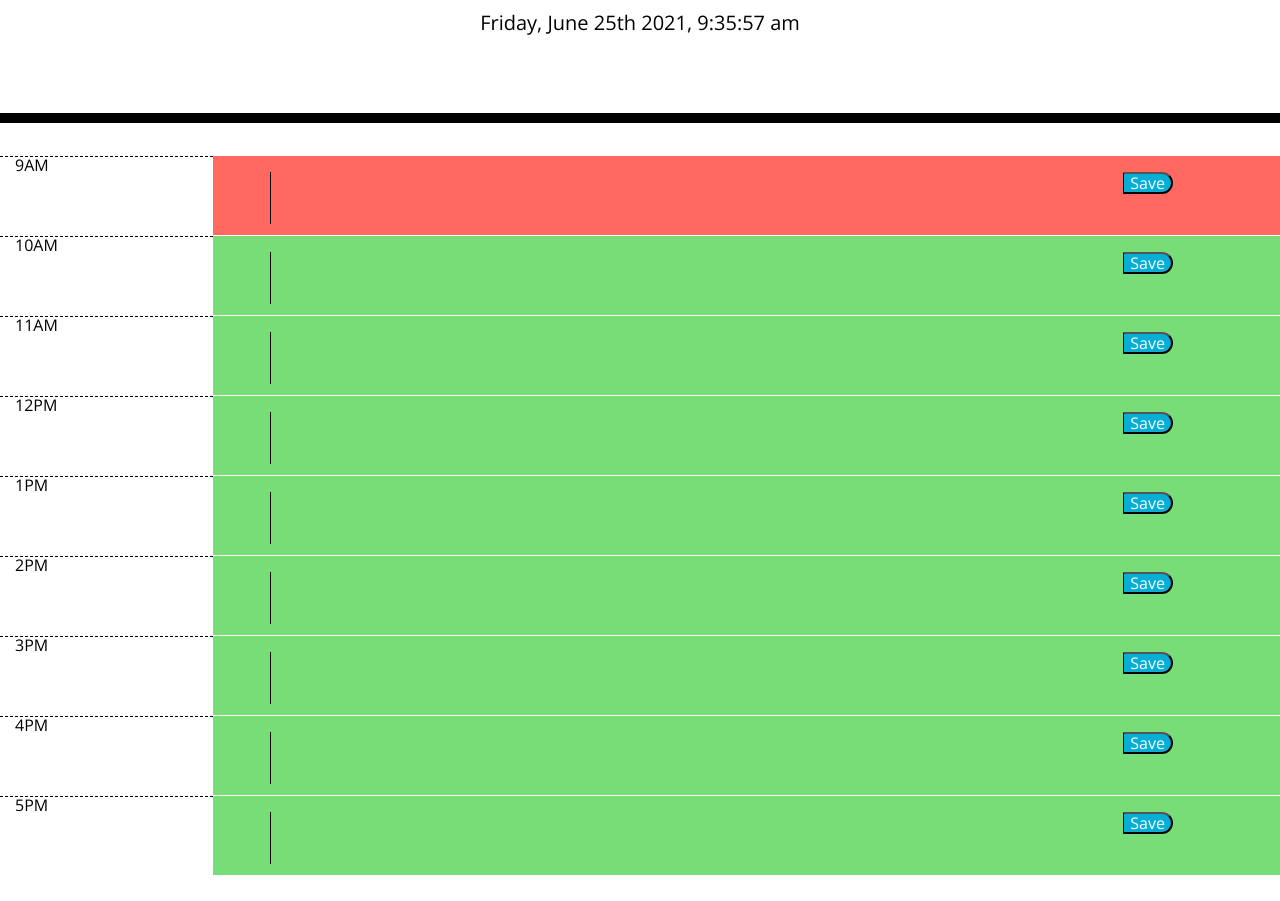
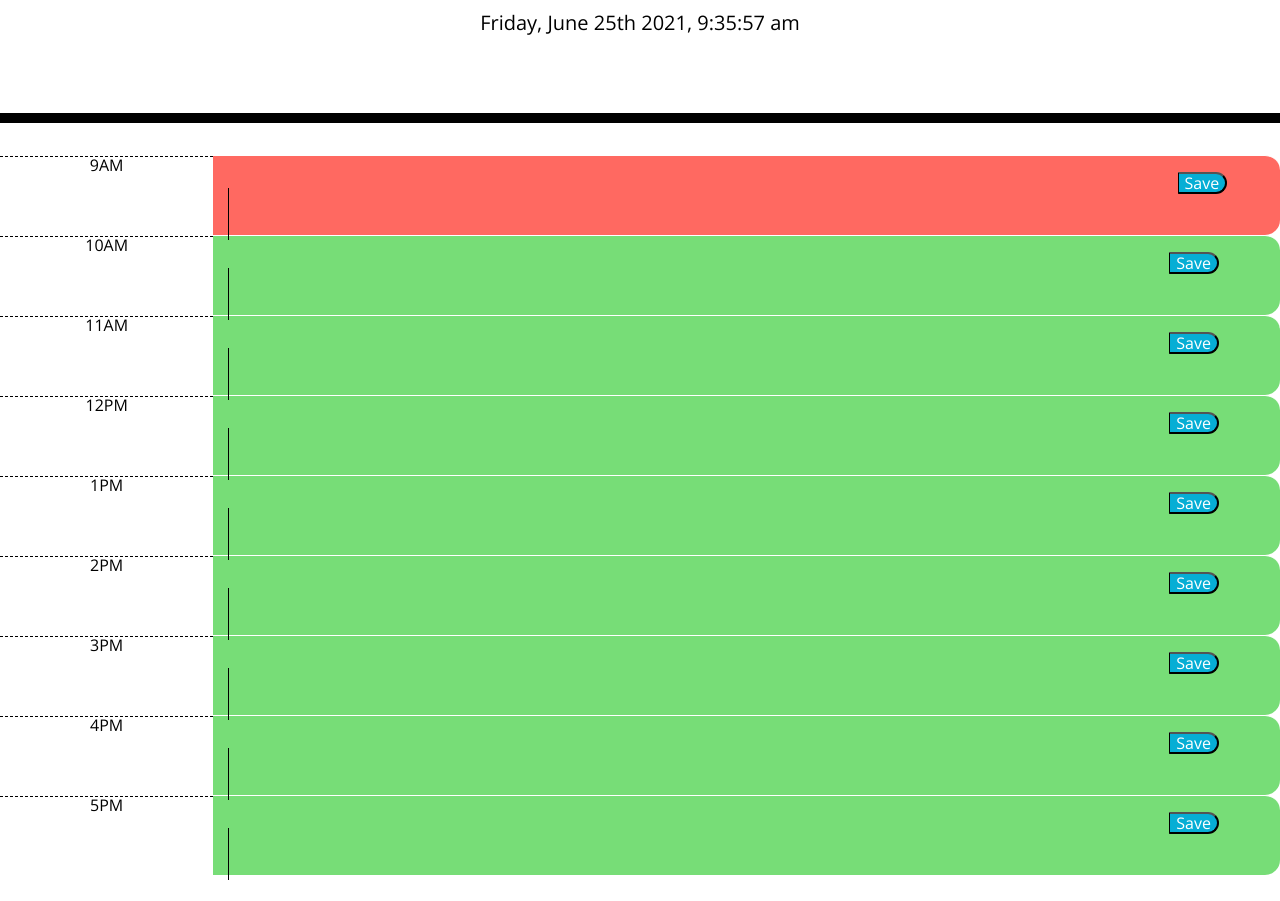
Before and after one commit to webdev410/daily-planner, a plain HTML site: page index.html in a window 1280 px wide. Shown: the part 181-1082 px from the top of the page. Drawn offline with nearby package versions, Linux system fonts and the light colour scheme.

Commit message:
fixed styling and updated readme. everything is working

```diff
--- a/assets/css/style.css
+++ b/assets/css/style.css
@@ -11,7 +11,7 @@ textarea {
   color: #000000;
   border-left: 1px solid black;
   padding: 10px;
-  /* width: 100%; */
+  width: 100%;
 }
 
 .jumbotron {
--- a/assets/js/script.js
+++ b/assets/js/script.js
@@ -33,25 +33,18 @@ $(document).ready(function () {
 
             if (i === currentTime) {
                 console.log('present');
-                $("#hour" + i).addClass("present");
-                $("#hr" + i).addClass("present");
-                // $(".row").removeClass("past future");
-
-
+                $("#hour" + i).addClass("time-block present");
+                // $("#hr" + i).addClass("present");
             }
              else if (i < currentTime) {
                 console.log('past');
-                $("#hour" + i).addClass("past");
-                $("#hr" + i).addClass("past");
-                // $(".row").removeClass("present future");
-
+                $("#hour" + i).addClass("time-block past");
+                // $("#hr" + i).addClass("past");
             }
             else {
                 console.log('future');
-                $("#hour" + i).addClass("future");
-                $("#hr" + i).addClass("future");
-            //    $(".row").removeClass("past present");
-
+                $("#hour" + i).addClass("time-block future");
+                // $("#hr" + i).addClass("future");
             }
 
             console.log("i: ", i)
--- a/index.html
+++ b/index.html
@@ -20,19 +20,23 @@
       <p id="currentDay" class="lead"></p>
     </header>
     <!-- Main Section -->
+
     <div class="container-fluid">
+
       <div class="row" id="hour9">
         <div class="hour col-2">9AM</div>
-        <div class="description col-8">
-          <textarea class="task" id="hr9"></textarea>
+          <div class="col-8">
+            <textarea class="task" id="hr9"></textarea>
         </div>
-        <div class="col-2">
-          <button class="saveBtn" type="submit" name="hr9">Save</button>
-        </div>
+            <div class="col-2">
+              <button class="saveBtn" type="submit" name="hr9">Save</button>
+            </div>
       </div>
+
+
       <div class="row" id="hour10">
         <div class="hour col-2">10AM</div>
-        <div class="description col-8">
+        <div class=" col-8">
           <textarea class="task" id="hr10"></textarea>
         </div>
         <div class="col-2">
@@ -41,7 +45,7 @@
       </div>
       <div class="row" id="hour11">
         <div class="hour col-2">11AM</div>
-        <div class="description col-8">
+        <div class=" col-8">
           <textarea class="task" id="hr11"></textarea>
         </div>
         <div class="col-2">
@@ -50,7 +54,7 @@
       </div>
       <div class="row" id="hour12">
         <div class="hour col-2">12PM</div>
-        <div class="description col-8">
+        <div class=" col-8">
           <textarea class="task" id="hr12"></textarea>
         </div>
         <div class="col-2">
@@ -59,7 +63,7 @@
       </div>
       <div class="row" id="hour13">
         <div class="hour col-2">1PM</div>
-        <div class="description col-8">
+        <div class=" col-8">
           <textarea class="task" id="hr13"></textarea>
         </div>
         <div class="col-2">
@@ -68,7 +72,7 @@
       </div>
       <div class="row" id="hour14">
         <div class="hour col-2">2PM</div>
-        <div class="description col-8">
+        <div class=" col-8">
           <textarea class="task" id="hr14"></textarea>
         </div>
         <div class="col-2">
@@ -77,7 +81,7 @@
       </div>
       <div class="row" id="hour15">
         <div class="hour col-2">3PM</div>
-        <div class="description col-8">
+        <div class=" col-8">
           <textarea class="task" id="hr15"></textarea>
         </div>
         <div class="col-2">
@@ -86,7 +90,7 @@
       </div>
       <div class="row" id="hour16">
         <div class="hour col-2">4PM</div>
-        <div class="description col-8">
+        <div class=" col-8">
           <textarea class="task" id="hr16"></textarea>
         </div>
         <div class="col-2">
@@ -95,7 +99,7 @@
       </div>
       <div class="row" id="hour17">
         <div class="hour col-2">5PM</div>
-        <div class="description col-8">
+        <div class=" col-8">
           <textarea class="task" id="hr17"></textarea>
         </div>
         <div class="col-2">
```
Also changed, not shown: assets/images/screenshot.png (added), 4 other files.
